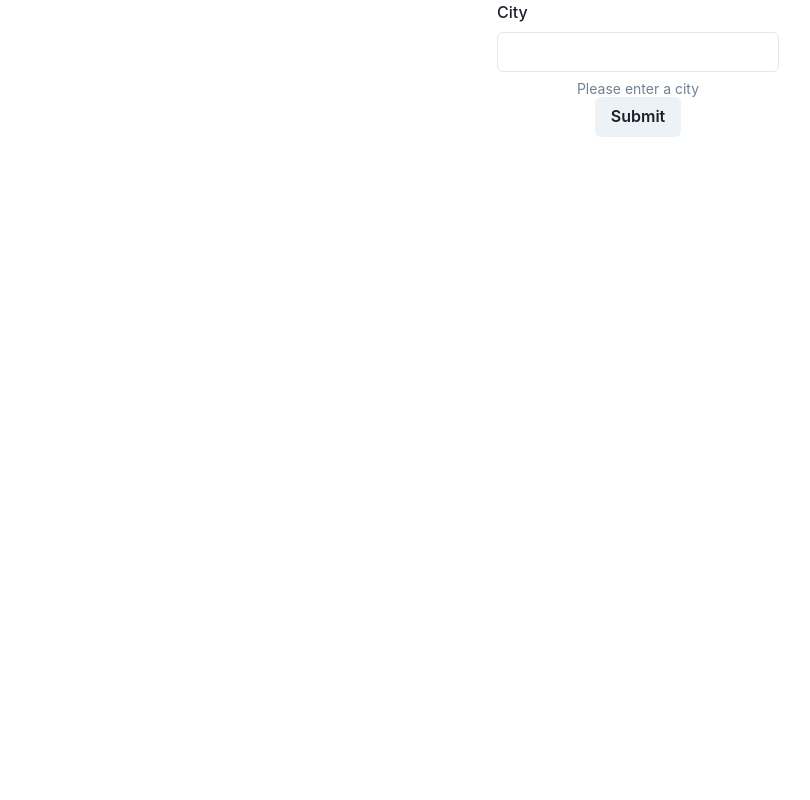
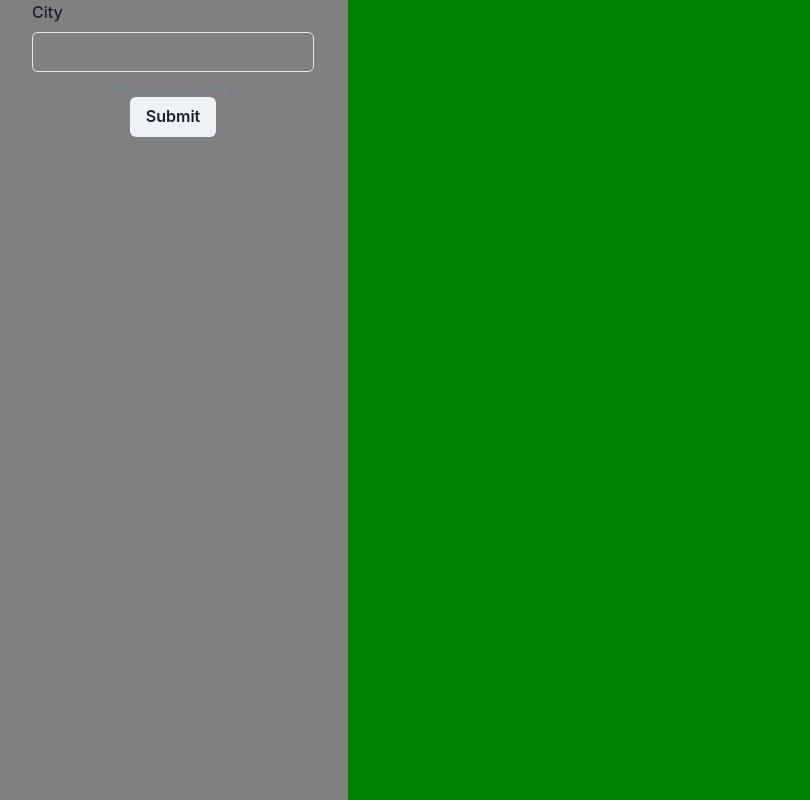
Before and after one commit to sambencivengo/typescript-weather, a React (Create React App) app in the folder client/: page / in a window 1280 px wide. Shown: the whole page, without its empty margins (2-812 px from the left). Built offline with nearby package versions, Linux system fonts and the light colour scheme; no server answers.

Commit message:
sidebar/main layout

```diff
--- a/client/src/App.tsx
+++ b/client/src/App.tsx
@@ -1,3 +1,4 @@
+import { Box, Center, Flex, Grid } from '@chakra-ui/react';
 import { useState } from 'react';
 import './App.css';
 import CityErrorAlert from './components/CityErrorAlert';
@@ -28,12 +29,18 @@ function App() {
 			return;
 		}
 		console.log(data);
+		setIsCityError(false);
 	};
 
 	return (
 		<div className="App">
-			<CityForm onSubmit={handleFetch} />
-			{isCityError && <CityErrorAlert />}
+			<Flex>
+				<Box position="fixed" left="0" w="350px" h="100%" bg="grey">
+					<CityForm onSubmit={handleFetch} />
+					{isCityError && <CityErrorAlert />}
+				</Box>
+				<Box flex="1" marginLeft="350px" h="100vh" bg="green"></Box>
+			</Flex>
 		</div>
 	);
 }
--- a/client/src/components/CityErrorAlert.tsx
+++ b/client/src/components/CityErrorAlert.tsx
@@ -16,7 +16,7 @@ function CityErrorAlert() {
 					That city is invalid or the API had trouble finding your
 					data, please try again.
 				</AlertDescription>
-				<CloseButton position="absolute" right="8px" top="8px" />
+				{/* <CloseButton position="absolute" right="8px" top="8px" /> */}
 			</Alert>
 		</div>
 	);
--- a/client/src/components/CityForm.tsx
+++ b/client/src/components/CityForm.tsx
@@ -18,8 +18,8 @@ interface CityFormProps {
 function CityForm({ onSubmit }: CityFormProps) {
 	const [city, setCity] = useState<string>('');
 	const [isError, setIsError] = useState<boolean>(false);
-	const cityURL: string = `https://api.openweathermap.org/data/2.5/weather?q=${city}&appid=${process.env.REACT_APP_WEATHER_KEY}`;
-	console.log(cityURL);
+	const cityURL: string = `https://api.openweathermap.org/data/2.5/weather?q=${city}&units=imperial&appid=${process.env.REACT_APP_WEATHER_KEY}`;
+
 	return (
 		<div>
 			<form
```
